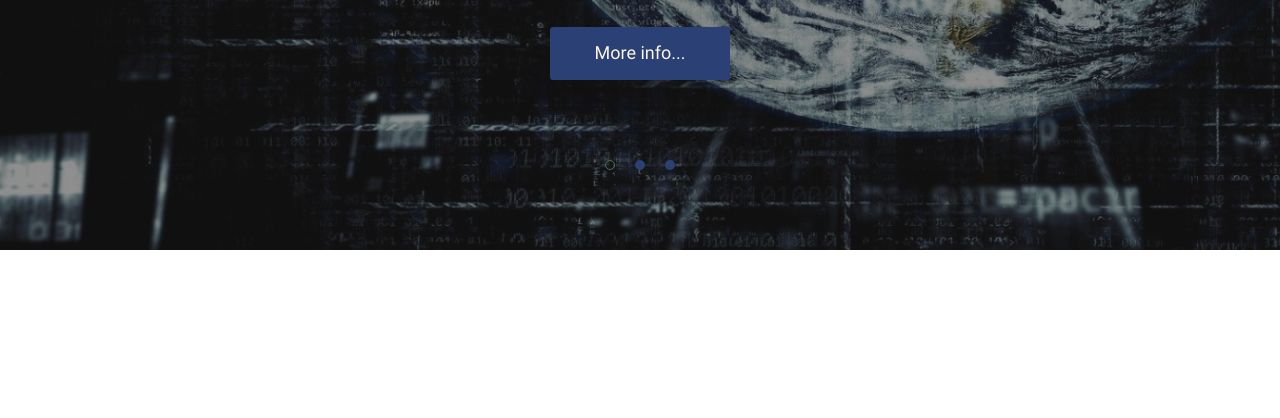
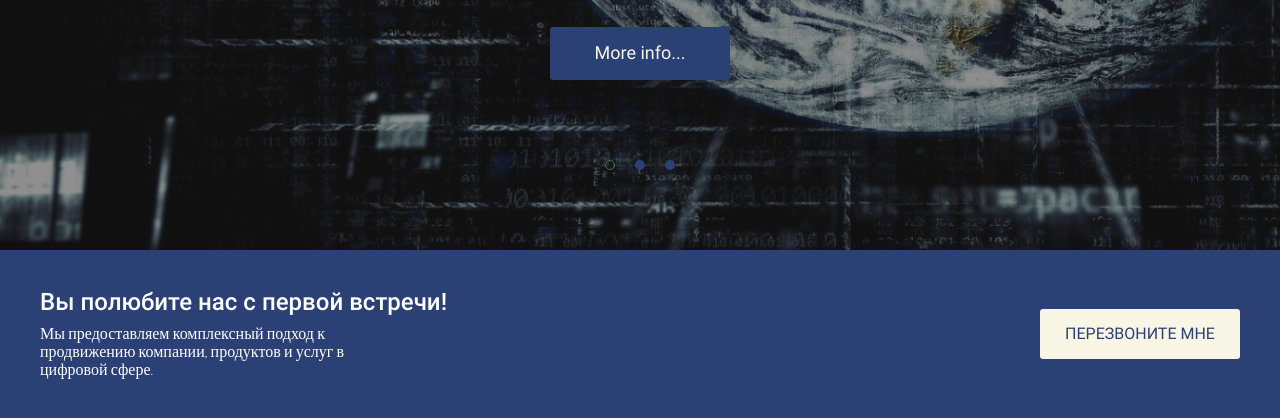
Before and after one commit to frontendprof/mob-first-di_gi, a website: page index.html in a window 1280 px wide. Shown: the part 468-886 px from the top of the page. Before the commit the page ends 800 px from the top, so only its background shows below. Drawn offline with nearby package versions, Linux system fonts and the light colour scheme; files whose address does not match are found by name.

Commit message:
contacts section fix

```diff
--- a/index.html
+++ b/index.html
@@ -52,6 +52,21 @@
         </div>
       </div>
     </section>
+    <!-- Contacts section -->
+    <section class="contact">
+      <div class="container">
+        <div class="contact__inner">
+          <div class="contact__box">
+            <h5 class="contact__title">Вы полюбите нас с первой встречи!</h5>
+            <p class="contact__text">
+              Мы предоставляем комплексный подход к продвижению компании, продуктов и услуг в
+              цифровой сфере.
+            </p>
+          </div>
+          <button class="contact__btn">ПЕРЕЗВОНИТЕ МНЕ</button>
+        </div>
+      </div>
+    </section>
 
     <script src="https://ajax.googleapis.com/ajax/libs/jquery/3.4.1/jquery.min.js"></script>
     <script src="./libs/slick/slick.min.js"></script>
--- a/scss/style.scss
+++ b/scss/style.scss
@@ -222,7 +222,7 @@ body {
     &__btn {
       display: block;
       background-color: $clr-accent;
-      color: $clr-btn-text;
+      color: $clr-btn;
       font-size: 18px;
       font-weight: 18px;
       margin: 0 auto 113px;
@@ -310,5 +310,76 @@ body {
     .slick-dots {
       bottom: 78px;
     }
+    .slick-arrow {
+      width: 70px;
+      height: 70px;
+    }
+    .slick-prev {
+      top: calc(50% - 70px);
+    }
+    .slick-next {
+      bottom: calc(50% - 70px);
+    }
   }
 }
+
+// Contacts section
+.contact {
+  background-color: $clr-accent;
+  padding: 40px 0;
+  color: #fff;
+  text-align: center;
+  &__title {
+    font-family: 'Roboto-Medium';
+    font-size: 24px;
+    font-weight: 500;
+    line-height: 24px;
+  }
+  &__text {
+    font-family: 'Dosis-Light';
+    font-size: 16px;
+    font-weight: 300;
+    line-height: 18px;
+    margin: 10px 0 40px;
+  }
+  &__btn {
+    height: 50px;
+    width: 200px;
+    border: none;
+    background-color: $clr-btn;
+    color: $clr-accent;
+    padding: 16px 15px;
+    border-radius: 3px;
+  }
+}
+
+@media (min-width: 768px) {
+  .contact {
+    text-align: left;
+    &__inner {
+      display: flex;
+      justify-content: space-between;
+      align-items: center;
+    }
+    &__box {
+      max-width: 427px;
+    }
+    &__text {
+      margin-bottom: 0;
+      padding-right: 6rem;
+    }
+  }
+}
+@media (min-width: 1024px) {
+  &__box {
+    max-width: 695px;
+  }
+}
+@media (min-width: 1440px) {
+  &__inner {
+    padding: 0 80px;
+  }
+  &__box {
+    max-width: 796px;
+  }
+}
--- a/scss/variables.scss
+++ b/scss/variables.scss
@@ -1,4 +1,3 @@
 $clr-accent: #2b4074;
 $clr-text: #4a4a4a;
 $clr-btn: #f9f6e5;
-$clr-btn-text: #f9f6e5;
```
Also changed, not shown: css/style.css, 1 other file.
